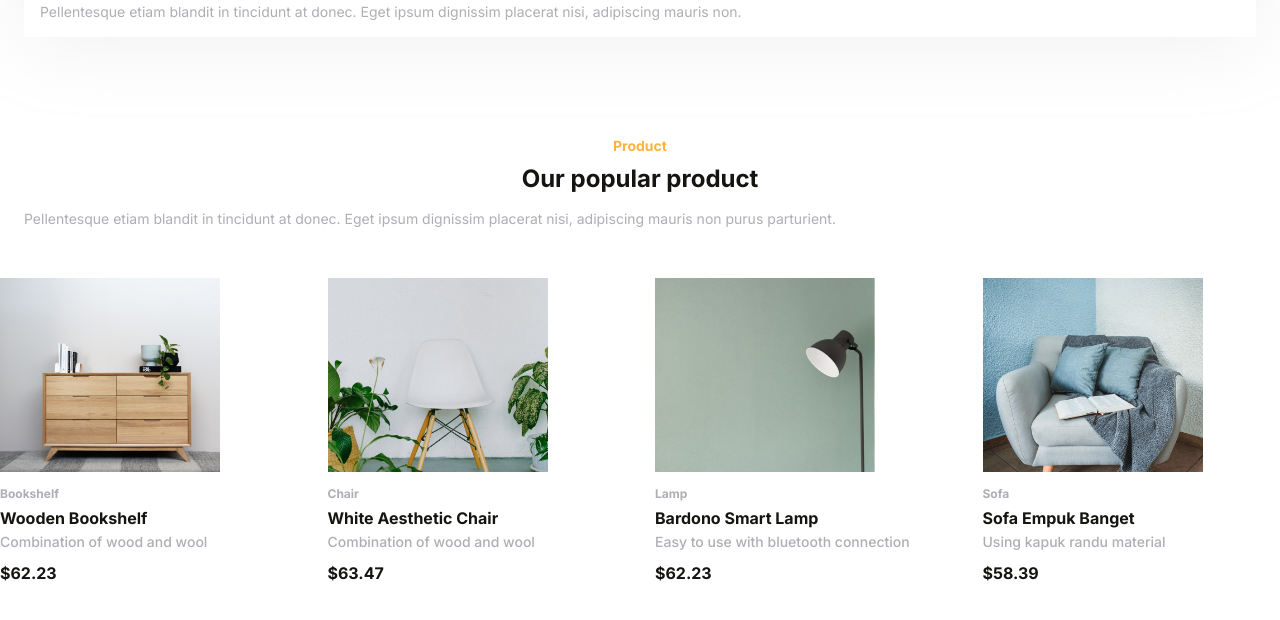
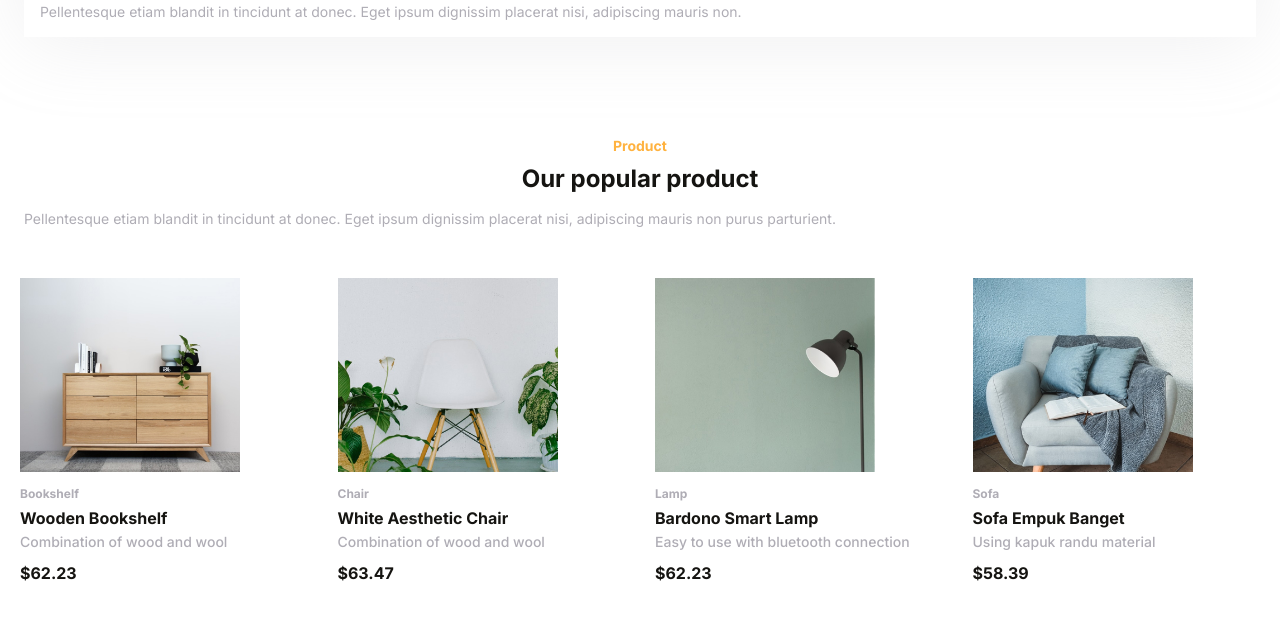
Before and after one commit to TruwerM5/lalasia, a plain HTML site: page index.html in a window 1280 px wide. Shown: the part 1145-1765 px from the top of the page. Drawn offline with nearby package versions, Linux system fonts and the light colour scheme.

Commit message:
add changes

```diff
--- a/assets/css/style.css
+++ b/assets/css/style.css
@@ -288,7 +288,8 @@ p {
     gap: 30px;
     overflow-x: auto;
     padding-block-end: 20px;
-    scroll-snap-type: inline mandatory;
+    padding-inline: 20px;
+    scroll-snap-type: inline proximity;
 }
 
 .carousel__inner::-webkit-scrollbar {
```
